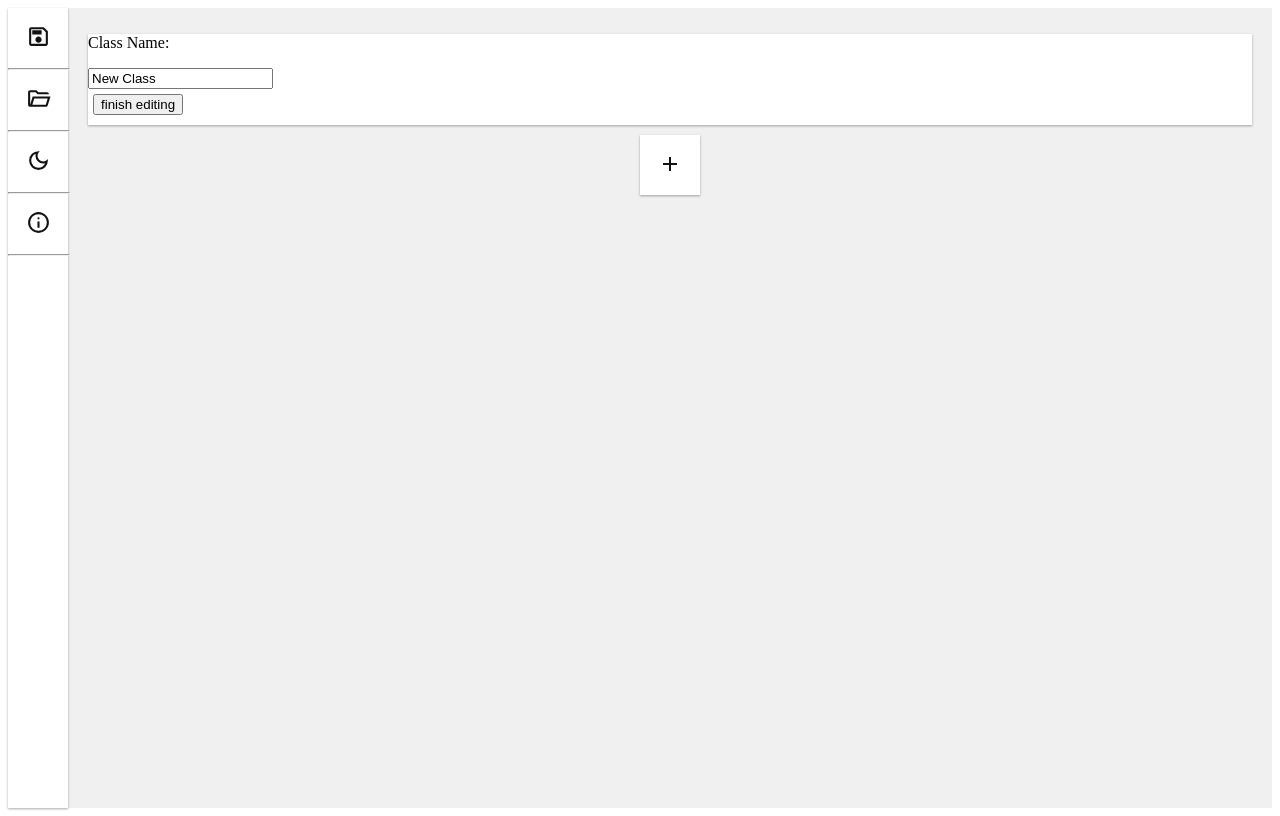
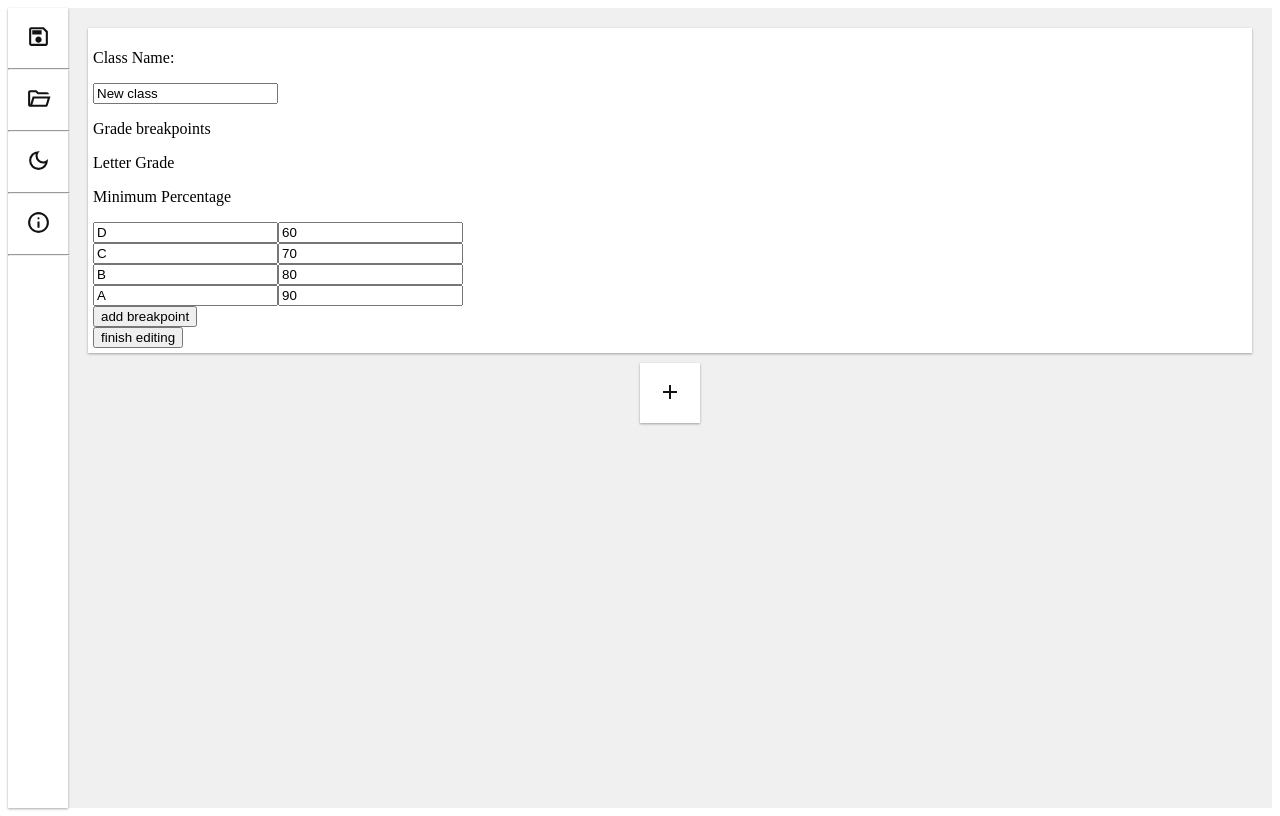
Before and after one commit to gwhendolyn/hwk, a Next.js app: page / in a window 1280 px wide. Both pictures are taken after a click on the button 670 px from the left and 48 px from the top of the page. Built offline with nearby package versions, Linux system fonts and the light colour scheme.

Commit message:
functional build

```diff
--- a/components/Assignment.js
+++ /dev/null
@@ -1,9 +0,0 @@
-import styles from "../styles/Assignment.module.css";
-export default function Assignment(props){
-    return(
-        <div className={styles.container}>
-            <p>{props.name}</p>
-            <input type="number"/>
-        </div>
-    );
-}
--- a/components/Course.js
+++ b/components/Course.js
@@ -2,25 +2,57 @@ import styles from "../styles/Course.module.css";
 import Category from "../components/Category";
 import React, { useState } from "react";
 
-let nextID = 0;
+let nextCatID = 0;
+let lockArr = [];
+let lostArr = [];
 
 export default function Course(props){
     //#region --states--
     const [editMode, setEditMode] = useState(true);
     const [categories, setCategories] = useState([]);
-    const [name, setName] = useState(props.name);
-    const [breakpoints, setBreakpoints] = useState([]);//TODO: change breakpoints to key:val pairs
+    const [name, setName] = useState("New class");
+    const [breakpoints, setBreakpoints] = useState([["D",60],["C",70],["B",80],["A",90]]);
+    const [pointsLocked, setPointsLocked] = useState(0);
+    const [pointsLost, setPointsLost] = useState(0);
     //#endregion
 
     //#region --functions--
     function addCategory(){
-        setCategories([...categories,<Category key={nextID++} name="New Category"/>])
+        setCategories([...categories,<Category key={nextCatID++} id={nextCatID} updateLocked={updateLocked} updateLost={updateLost}/>])
     }
     function editToggle(){
+        if (editMode){
+            setBreakpoints([...breakpoints].sort(function(x,y){return (x[1]-y[1])}));
+        }
         setEditMode(!editMode);
     }
     function handleNameChange(event){
         setName(event.target.value);
+    }
+    const changeBpName = (index) => (event) =>{
+        setBreakpoints(breakpoints.map((b,i) => {return (i == index)? [event.target.value,b[1]]:b}));
+
+    }
+    const changeBpNum = (index) => (event) =>{
+        setBreakpoints(breakpoints.map((b,i) => {return (i == index)? [b[0],event.target.value]:b}));
+    }
+    function addBreakpoint(){
+        setBreakpoints([...breakpoints,["new",0]]);
+    }
+    function letter(grd){
+        var l = "F";
+        for (const bp of breakpoints){
+            if(grd>bp[1]){l = bp[0]}
+        }
+        return l;
+    }
+    const updateLocked = (val,index) =>{
+        lockArr[index] = val;
+        setPointsLocked(lockArr.reduce((acc, cur) => {return acc+cur},0))
+    }
+    const updateLost = (val,index) =>{
+        lostArr[index] = val;
+        setPointsLost(lostArr.reduce((acc, cur) => {return acc+cur},0));
     }
     //#endregion
 
@@ -31,10 +63,19 @@ export default function Course(props){
             <div className={styles.container}>
                 <div className={styles.nameIn}>
                     <p>Class Name:</p>
-                    <input type="text" value={name} onChange={handleNameChange}/>
+                    <input type="text" value={name} onChange={handleNameChange} onFocus={(e) => {e.target.select()}}/>
                 </div>
                 <div className={styles.breakpointsIn}>
-                    {/* map breakpoints to inputs that update vals */}
+                    <p>Grade breakpoints</p>
+                    <div className={styles.labels}><p>Letter Grade</p><p>Minimum Percentage</p></div>
+                    {(breakpoints.length > 0) ? (
+                        breakpoints.map((bp, i) => {
+                            return <div key={i}>
+                                <input type="text" value={bp[0]} onChange={changeBpName(i)} onFocus={(e) => {e.target.select()}}/>
+                                <input type="number" value={bp[1]} onChange={changeBpNum(i)} onFocus={(e) => {e.target.select()}}/>
+                            </div>
+                        })):null}
+                    <button onClick={addBreakpoint} className={styles.button}>add breakpoint</button>
                 </div>
                 <button onClick={editToggle} className={styles.button}>finish editing</button>
             </div>
@@ -42,7 +83,9 @@ export default function Course(props){
             <div className={styles.container}>
                 {/* info bar and edit button */}
                 <div className={styles.topBar}>
-                    <p>{name}</p>
+                    <h1>{name}</h1>
+                    <h2>Currently achieved grade: {pointsLocked.toFixed(2)}% ({letter(pointsLocked)})</h2>
+                    <h2>Highest possible grade: {(100-pointsLost).toFixed(2)}% ({letter(100-pointsLost)})</h2>
                     <button onClick={editToggle} className={styles.button}>edit</button>
                 </div>
 
--- a/components/CourseContainer.js
+++ b/components/CourseContainer.js
@@ -1,11 +1,11 @@
 import styles from "../styles/CourseContainer.module.css";
-import Course from "../components/Course";
+import Course from "../components/course";
 import React, { useState } from "react";
 let nextID =0;
 export default function CourseContainer(props){
     const [courses, setCourses] = useState([]);
     function addCourse() {
-        setCourses([...courses,<Course key={nextID++} name="New Class"/>]);
+        setCourses([...courses,<Course key={nextID++}/>]);
     }
     return(
         <div className={styles.container} id={props.lm ? null:"inverted"}>
--- a/components/category.js
+++ b/components/category.js
@@ -1,13 +1,80 @@
 import styles from  "../styles/Category.module.css"
-import Assignment from "../components/Assignment"
-const assignments =[];
+import React, { useState, useEffect } from "react";
+
 export default function Category(props){
+    const [name, setName] = useState("New Category");
+    const [weight, setWeight] = useState(0);
+    const [assignments, setAssignments] = useState([]);
+    const [editMode, setEditMode] = useState(true);
+
+    useEffect(()=>{
+        var newLocked = 0;
+        var newLost = 0;
+        for (const a of assignments){
+            if(!isNaN(parseInt(a[1]))){
+                newLocked += parseInt(a[1]);
+                newLost += 100-parseInt(a[1]);
+            }
+        }
+        if(!assignments.length == 0){
+            newLocked /= assignments.length;
+            newLost /= assignments.length;
+        }
+        newLocked *= (parseInt(weight)/100);
+        newLost *= (parseInt(weight)/100);
+
+
+        props.updateLocked(newLocked,props.id);
+        props.updateLost(newLost,props.id);
+
+    }, [assignments]);
+
+    function editToggle(){
+        setEditMode(!editMode);
+    }
+    function changeName(event){
+        setName(event.target.value);
+    }
+    function changeWeight(event){
+        setWeight(event.target.value);
+    }
+    function addAssignment(){
+        setAssignments([...assignments,[assignments.length+1,'']]);
+    }
+    const changeAssName = (index) => (event) =>{
+        setAssignments(assignments.map((a,i) => {return (i == index)? [event.target.value,a[1]]:a}));
+    }
+    const changeAssGrade = (index) => (event) =>{
+        setAssignments(assignments.map((a,i) => {return (i == index)? [a[0],event.target.value]:a}));
+    }
     return(
-        <div className={styles.container}>
-            <p>{props.name}</p>
-            <div className={styles.assignments}>
-                {assignments}
+        <div>
+            {editMode ? (
+            <div className={styles.container}>
+                <p>Name:</p>
+                <input type="text" value={name} onChange={changeName} onFocus={(e) => {e.target.select()}}/>
+                <p>Weight</p>
+                <input type="number" value={weight} onChange={changeWeight} onFocus={(e) => {e.target.select()}}/>
+                <button onClick={editToggle}>finish editing</button>
             </div>
+            ):(
+            <div className={styles.container}>
+                <p>{name}</p>
+                <button onClick={editToggle}>edit</button>
+                <div className={styles.assignments}>
+                    {(assignments.length > 0) ? (
+                        assignments.map((a, i) => {
+                            return <div key={i}>
+                                <p>Assignment Name</p>
+                                <input type="text" value={a[0]} onChange={changeAssName(i)} onFocus={(e) => {e.target.select()}}/>
+                                <p>Grade</p>
+                                <input type="number" value={a[1]} onChange={changeAssGrade(i)} onFocus={(e) => {e.target.select()}}/>
+                            </div>
+                        })):null}
+                    <button onClick={addAssignment} className={styles.button}>add assignment</button>
+                </div>
+            </div>
+            )}
         </div>
     );
 }
--- a/styles/Assignment.module.css
+++ /dev/null
@@ -1,4 +0,0 @@
-.container{
-    border:5px solid red;
-    margin: 3px;
-}
--- a/styles/Course.module.css
+++ b/styles/Course.module.css
@@ -2,13 +2,20 @@
     background-color: white;
     box-shadow: rgba(0, 0, 0, 0.12) 0px 1px 3px, rgba(0, 0, 0, 0.24) 0px 1px 2px;
     margin: 10px;
-    padding-bottom:5px;
+    padding: 5px;
+    transition-duration: 0.2s;
 }
 .topBar{
     display:flex;
-    margin:5px;
+    margin-bottom:5px;
     border-bottom: 2px solid black;
 }
-.button{
-    margin:5px;
+.topBar h1{
+    font-size: 16pt;
+    margin: 10px
 }
+.topBar h2{
+    margin: 10px;
+    font-size: 16pt;
+    font-weight: 200;
+}
```
Also changed, not shown: styles/global.css (+2 -13 lines), styles/CourseContainer.module.css (line endings or trailing spaces).
